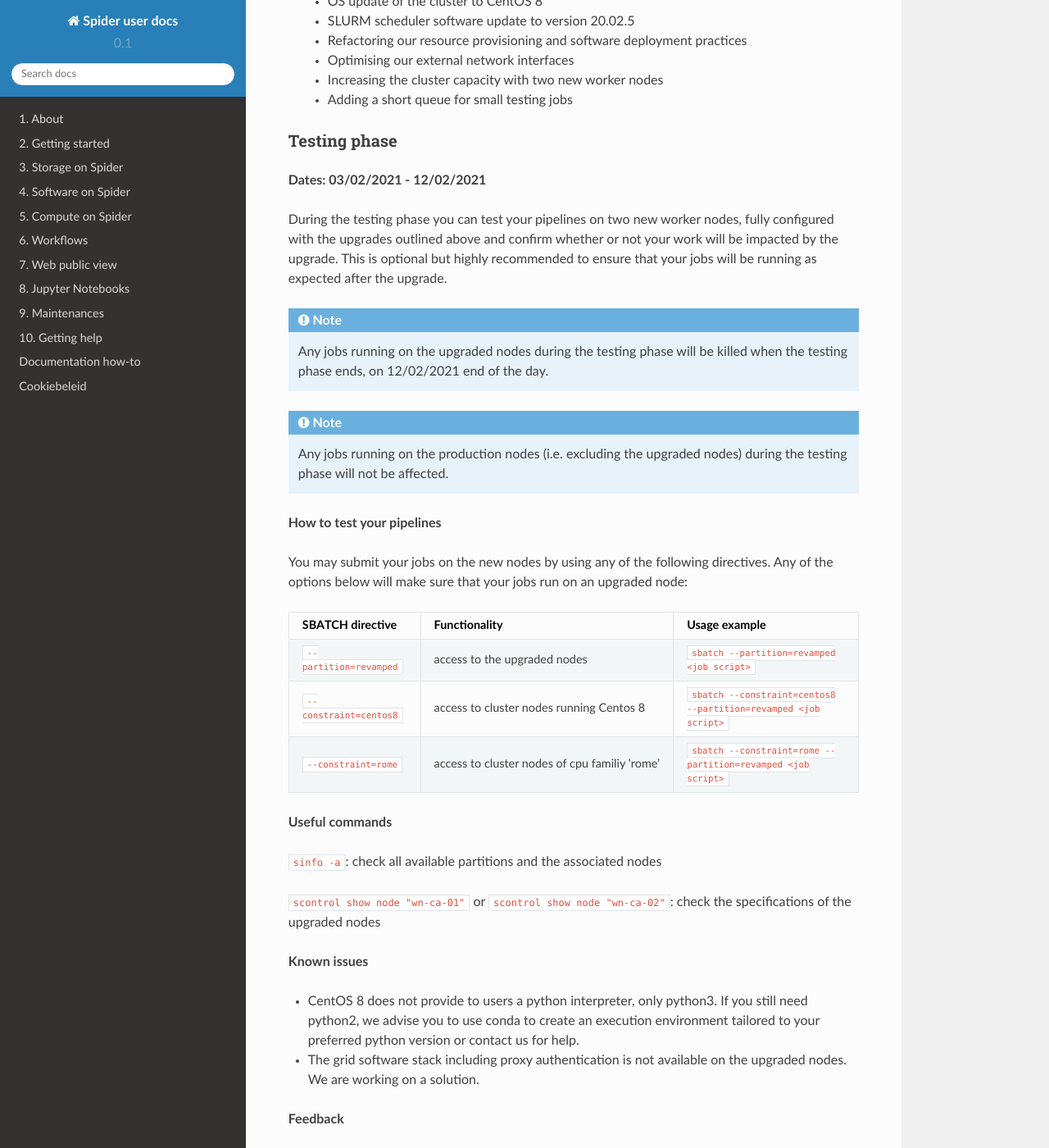
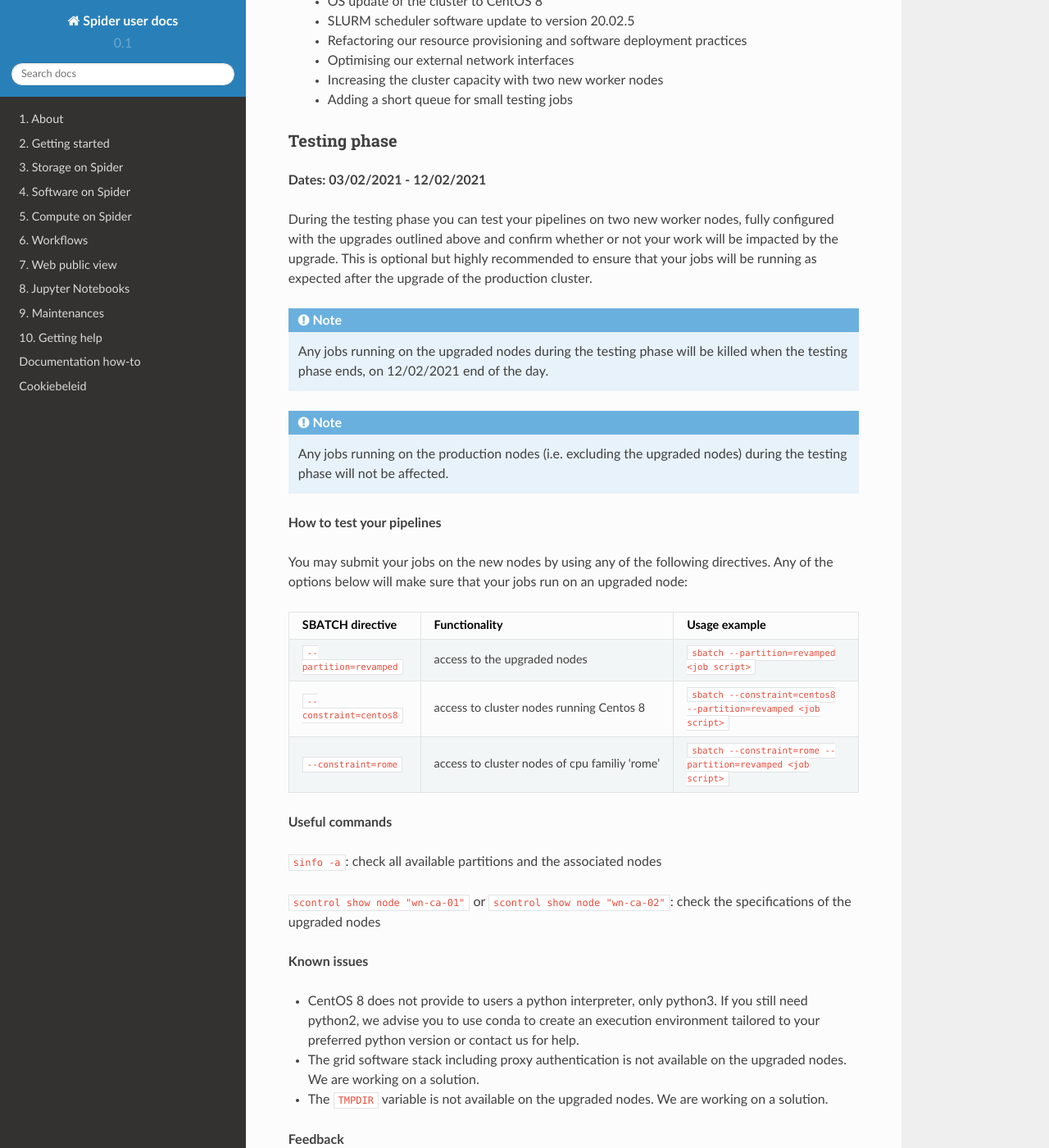
Before and after one commit to sara-nl/spiderdocs, a Sphinx documentation site: the page built from source/Pages/maintenance_instructions.rst, in a window 1280 px wide and 1400 px high, scrolled down 274 px. Shown: the whole window at 82% size. Built offline with Sphinx 7.4.7 and the Read the Docs theme 2.0.0, drawn with Linux system fonts in a browser that asks for light colours; some of the changed text lies outside the part shown.

Commit message:
Update maintenance_instructions.rst

```diff
--- a/source/Pages/maintenance_instructions.rst
+++ b/source/Pages/maintenance_instructions.rst
@@ -26,7 +26,7 @@ Testing phase
 **Dates: 03/02/2021 - 12/02/2021**
 
 During the testing phase you can test your pipelines on two new worker nodes, fully configured with the upgrades outlined above and confirm whether or not your work
-will be impacted by the upgrade. This is optional but highly recommended to ensure that your jobs will be running as expected after the upgrade.
+will be impacted by the upgrade. This is optional but highly recommended to ensure that your jobs will be running as expected after the upgrade of the production cluster.
 
 .. Note::
    Any jobs running on the upgraded nodes during the testing phase will be killed when the testing phase ends, on 12/02/2021 end of the day.
@@ -57,6 +57,7 @@ SBATCH directive            Functionality                                   Usag
 
 - CentOS 8 does not provide to users a python interpreter, only python3. If you still need python2, we advise you to use conda to create an execution environment tailored to your preferred python version or contact us for help.
 - The grid software stack including proxy authentication is not available on the upgraded nodes. We are working on a solution.
+- The ``TMPDIR`` variable is not available on the upgraded nodes. We are working on a solution.
 
 **Feedback**
 
```
Also changed, not shown: other parts of source/Pages/maintenance_instructions.rst (+1 -1 lines).
